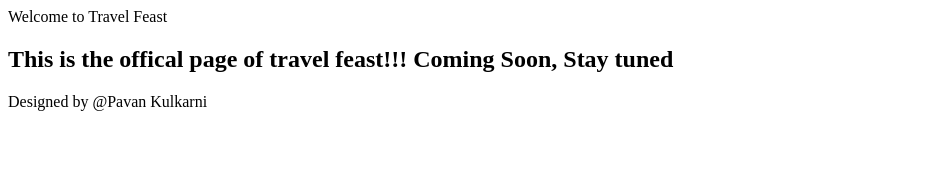
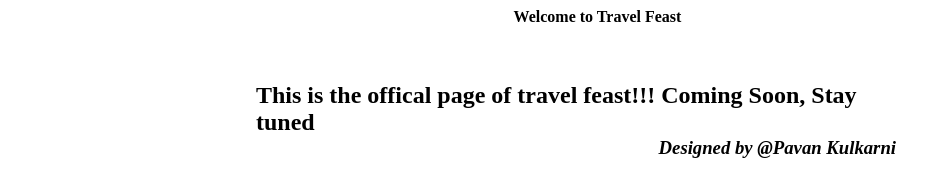
Before and after one commit to Pavankulkarni95/travelfeast, a plain HTML site: page index.html in a window 1280 px wide. Shown: the whole page, without its empty margins (0-951 px from the left). Drawn offline with Linux system fonts and the light colour scheme.

Commit message:
modified index.html

```diff
--- a/index.html
+++ b/index.html
@@ -1,11 +1,15 @@
 <html>
     <head>
-        Welcome to Travel Feast
+        <div style="/*! left:50%; *//*! top:50%; *//*! position: absolute; */margin-left: 40%;"><b>Welcome to Travel Feast</b></div>
     </head>
+    <br/>
+    <br/>
     <h2>
-        This is the offical page of travel feast!!! Coming Soon, Stay tuned
+        <div style = "right: 30%; position: absolute; margin-left: 20%;">This is the offical page of travel feast!!! Coming Soon, Stay tuned </div>
     </h2>
-    <footer>
-        Designed by @Pavan Kulkarni
-    </footer>
+    <br/>
+    <br/>
+    <h3>
+        <div style = "right: 30%; position: absolute; margin-left: 20%;"><i>Designed by @Pavan Kulkarni</i></div>
+    </h3>
 </html>
```
